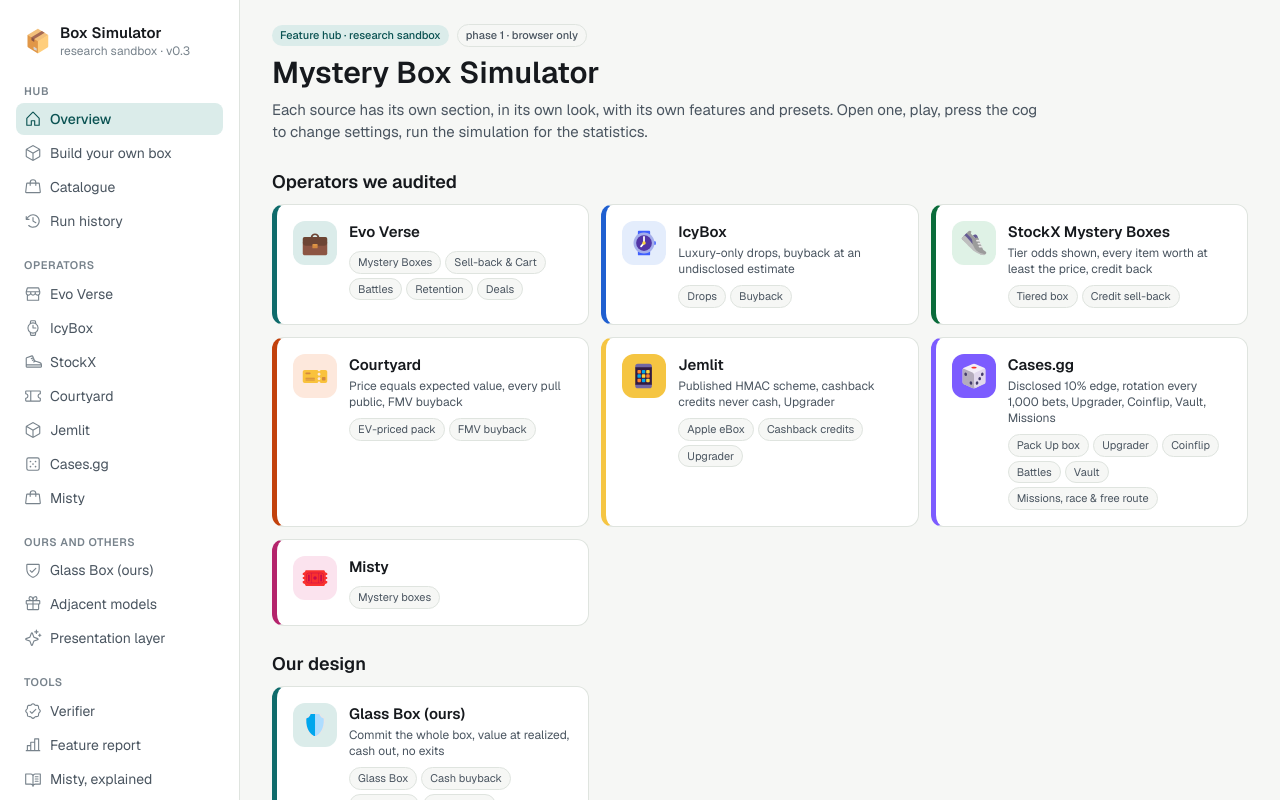
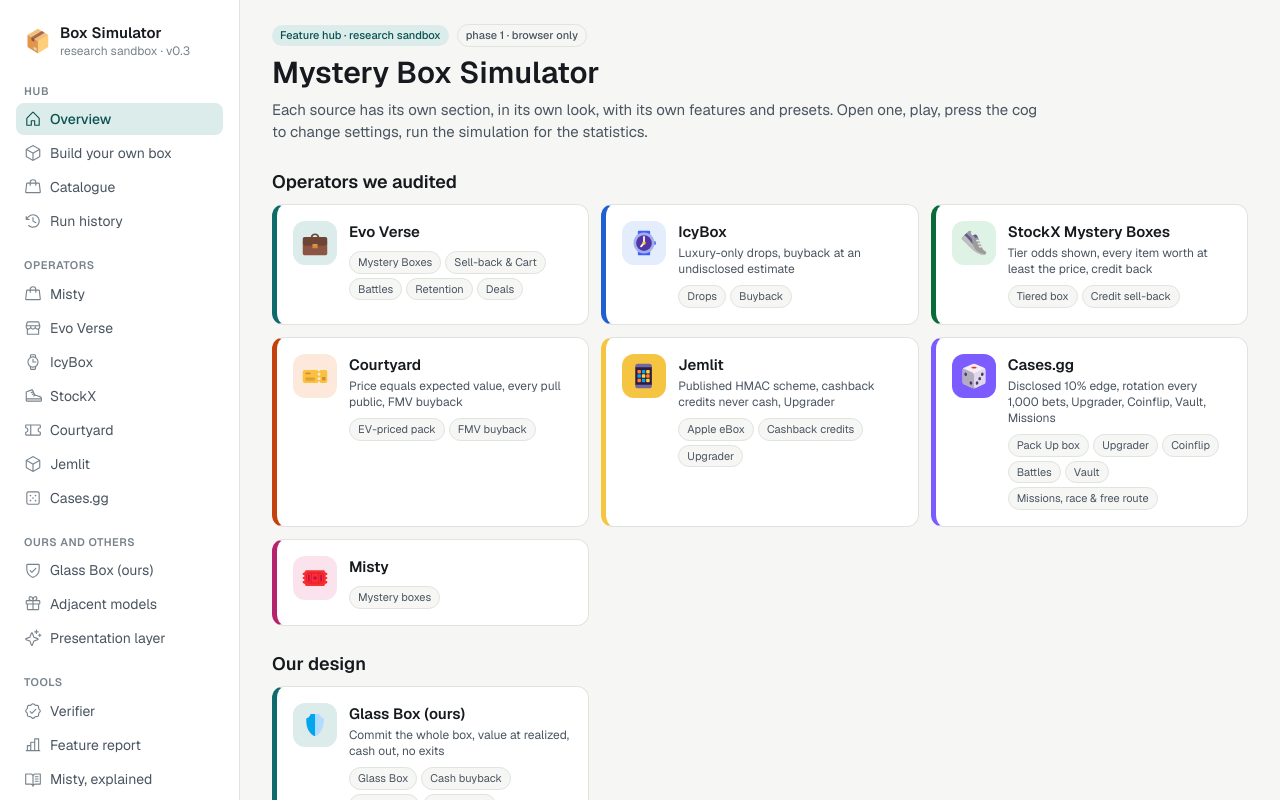
Before and after one commit to Optinet-Solutions-AI/mys_sim, a Next.js app: page / in a window 1280 px wide. Shown: the top 800 px of the page. Built offline with nearby package versions, Linux system fonts and the light colour scheme.

Commit message:
Sidebar: Misty first among the operators
Co-Authored-By: Claude Fable 5.1 <noreply@anthropic.com>

```diff
--- a/src/components/Nav.tsx
+++ b/src/components/Nav.tsx
@@ -29,7 +29,7 @@ const groups: { label: string; items: { href: string; label: string; icon: strin
   },
   {
     label: "Operators",
-    items: OPERATORS.filter((o) => o.kind === "operator").map((o) => ({ href: `/operators/${o.id}`, label: o.name.replace(" Mystery Boxes", "").replace(" platform", ""), icon: NAV_ICON[o.id] ?? "ph:package" })),
+    items: [...OPERATORS.filter((o) => o.kind === "operator")].sort((a, b) => (a.id === "misty" ? -1 : b.id === "misty" ? 1 : 0)).map((o) => ({ href: `/operators/${o.id}`, label: o.name.replace(" Mystery Boxes", "").replace(" platform", ""), icon: NAV_ICON[o.id] ?? "ph:package" })),
   },
   {
     label: "Ours and others",
```
